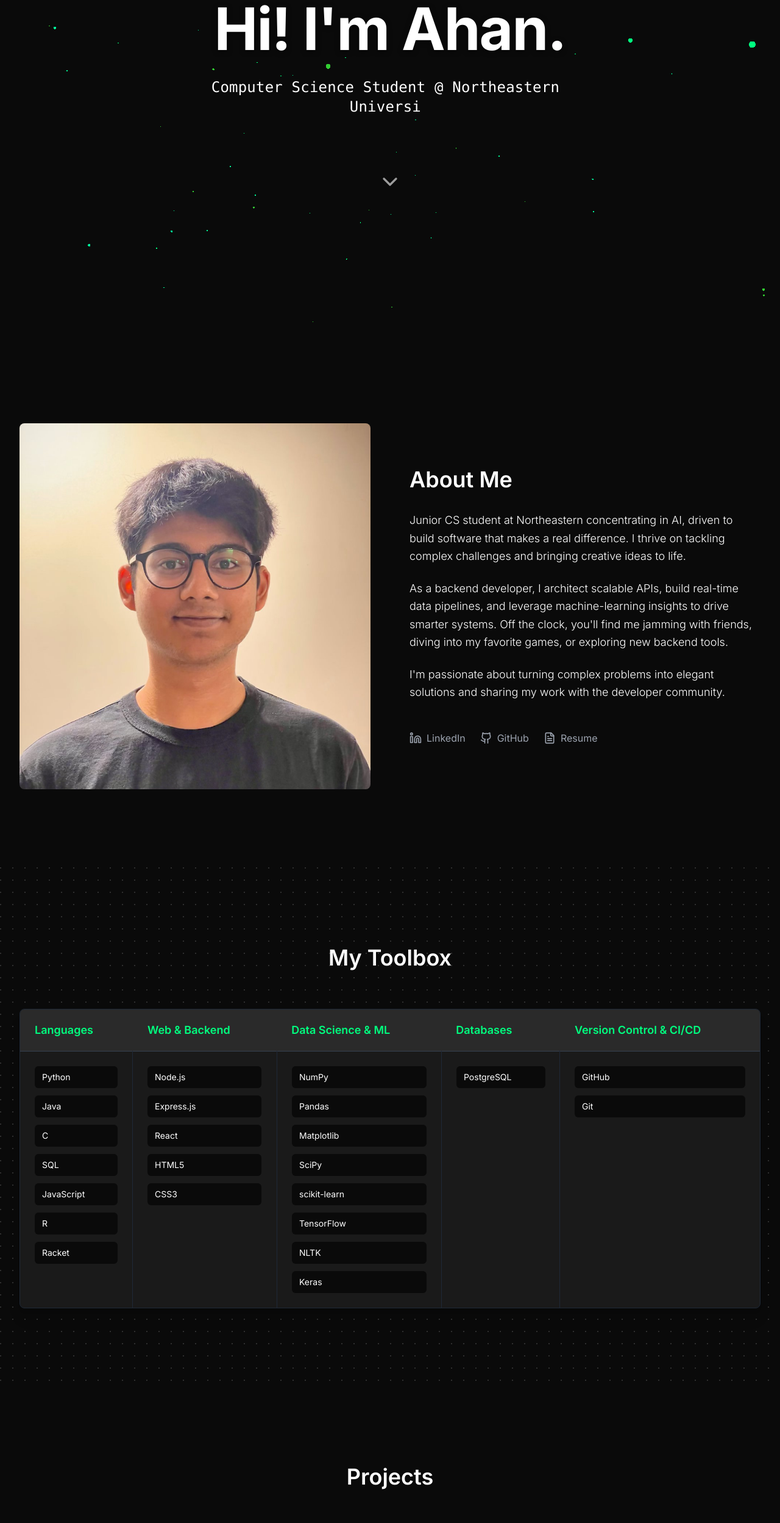
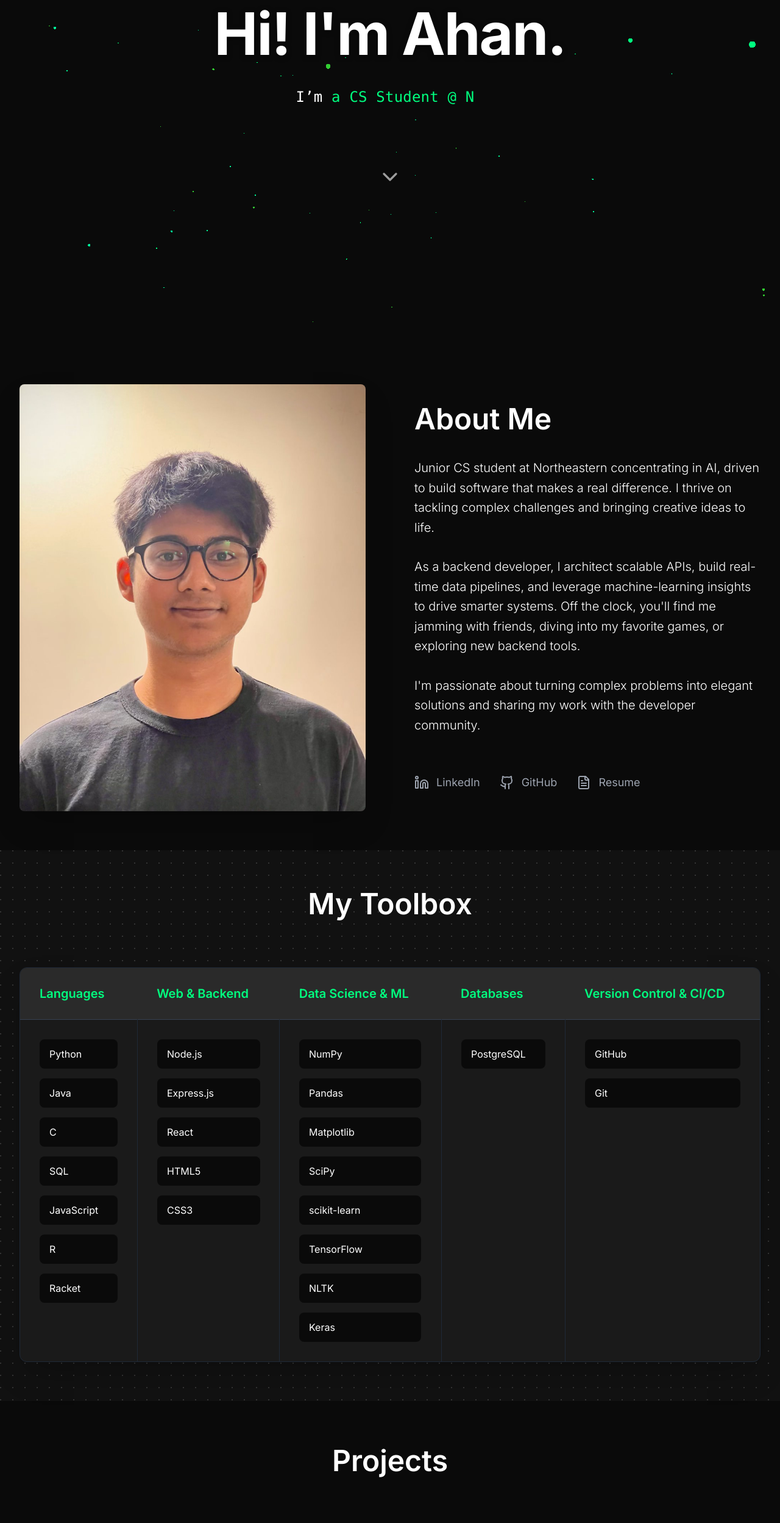
Before and after one commit to ahan-jain/personal-website, a React (Vite) app: page / in a window 1280 px wide. Shown: the part 234-2731 px from the top of the page at 61% size. Built offline with nearby package versions, Linux system fonts and the light colour scheme.

Commit message:
fixed section sizes and improved typing bio

```diff
--- a/src/App.tsx
+++ b/src/App.tsx
@@ -18,12 +18,12 @@ function App() {
   const targetTextRef = useRef('');
 
   const typingPhrases = [
-    "Computer Science Student @ Northeastern University",
-    "Incoming Software Engineer @ Darby",
-    "Pianist",
-    "Backend Developer",
-    "AI & ML enthusiast",
-    "Soccer Aficionado"
+    "a CS Student @ Northeastern University",
+    "an Incoming Software Engineer @ Darby",
+    "a Pianist",
+    "a Backend Developer",
+    "an AI & ML enthusiast",
+    "a Soccer Aficionado"
   ];
 
   // Scroll to top on page load/refresh
@@ -251,11 +251,11 @@ function App() {
           <h1 className="hero-headline text-6xl md:text-7xl lg:text-8xl font-bold mb-8 fade-in-up">
              Hi! I'm Ahan.
           </h1>
-          <div className="hero-bio text-xl md:text-2xl font-light tracking-wide mb-16 fade-in-up max-w-2xl mx-auto min-h-[3rem] flex items-center justify-center text-center" style={{letterSpacing: '0.2px'}}>
+          <div className="hero-bio text-xl md:text-2xl font-light tracking-wide mb-16 fade-in-up max-w-3xl mx-auto min-h-[3rem] flex items-center justify-center text-center" style={{letterSpacing: '0.2px'}}>
             <div className="font-mono flex items-center">
-              <span className="inline-block min-h-[1.5em] flex items-center">
-                {currentText}
-              </span>
+  <span className="min-h-[1.5em] flex items-center">
+    I’m&nbsp;<span className="text-[#00FF7F]">{currentText}</span>
+  </span>
               <span
                 className={`inline-block w-3 h-7 bg-[#00FF7F] ml-1 ${showCursor ? 'opacity-100' : 'opacity-0'} transition-opacity duration-150`}
               ></span>
@@ -273,20 +273,20 @@ function App() {
         </div>
       </section>
 
-      {/* Biography Section */}
-      <section id="about" className="py-32 px-8">
-        <div className="max-w-7xl mx-auto">
-          <div className="grid lg:grid-cols-2 gap-16 items-center">
+      {/* Biography Section - Full Screen Height */}
+      <section id="about" className="min-h-screen flex items-center justify-center py-16 px-8 bg-[#0A0A0A]">
+        <div className="max-w-7xl mx-auto w-full">
+          <div className="grid lg:grid-cols-2 gap-20 items-center">
             <div className="fade-in-up">
               <img
                 src="/FullSizeRender.jpg"
                 alt="Ahan Jain Portrait"
-                className="w-full h-[400px] md:h-[600px] lg:h-[600px] object-cover rounded-lg hover-zoom"
+                className="w-full h-[500px] md:h-[700px] lg:h-[700px] object-cover rounded-lg hover-zoom shadow-2xl"
               />
             </div>
             <div className="fade-in-up">
-              <h2 className="text-3xl md:text-4xl font-semibold mb-8">About Me</h2>
-              <div className="space-y-6 text-lg font-light leading-relaxed">
+              <h2 className="text-4xl md:text-5xl font-semibold mb-10">About Me</h2>
+              <div className="space-y-8 text-xl font-light leading-relaxed">
                 <p>
                   Junior CS student at Northeastern concentrating in AI, driven to build software that makes a real difference.
                   I thrive on tackling complex challenges and bringing creative ideas to life.
@@ -301,35 +301,35 @@ function App() {
               </div>
 
               {/* Social Links */}
-              <div className="flex space-x-6 mt-12">
+              <div className="flex space-x-8 mt-16">
                 <a
                   href="https://linkedin.com/in/ahanjain"
-                  className="flex items-center space-x-2 text-gray-400 hover:text-[#0077B5] transition-colors duration-300"
+                  className="flex items-center space-x-3 text-gray-400 hover:text-[#0077B5] transition-colors duration-300 text-lg"
                   aria-label="LinkedIn"
                   target="_blank"
                   rel="noopener noreferrer"
                 >
-                  <Linkedin className="w-5 h-5" />
+                  <Linkedin className="w-6 h-6" />
                   <span className="underline-animation">LinkedIn</span>
                 </a>
                 <a
                   href="https://github.com/ahan-jain"
-                  className="flex items-center space-x-2 text-gray-400 hover:text-white transition-colors duration-300"
+                  className="flex items-center space-x-3 text-gray-400 hover:text-white transition-colors duration-300 text-lg"
                   aria-label="GitHub"
                   target="_blank"
                   rel="noopener noreferrer"
                 >
-                  <Github className="w-5 h-5" />
+                  <Github className="w-6 h-6" />
                   <span className="underline-animation">GitHub</span>
                 </a>
                 <a
                   href="/Ahan_Jain_Resume.pdf"
-                  className="flex items-center space-x-2 text-gray-400 hover:text-[#00FF7F] transition-colors duration-300"
+                  className="flex items-center space-x-3 text-gray-400 hover:text-[#00FF7F] transition-colors duration-300 text-lg"
                   aria-label="Resume"
                   target="_blank"
                   rel="noopener noreferrer"
                 >
-                  <FileText className="w-5 h-5" />
+                  <FileText className="w-6 h-6" />
                   <span className="underline-animation">Resume</span>
                 </a>
               </div>
@@ -338,21 +338,21 @@ function App() {
         </div>
       </section>
 
-      {/* My Toolbox Section - Enhanced with Smooth Hover Animations */}
-      <section id="toolbox" className="flex items-center justify-center grain-texture px-8 py-32">
+      {/* My Toolbox Section - Full Screen Height */}
+      <section id="toolbox" className="min-h-screen flex items-center justify-center grain-texture px-8 py-16 bg-[#111111]">
         <div className="max-w-7xl mx-auto w-full">
-          <h2 className="text-3xl md:text-4xl font-semibold mb-16 text-center fade-in-up">
+          <h2 className="text-4xl md:text-5xl font-semibold mb-20 text-center fade-in-up">
             My Toolbox
           </h2>
 
           {/* Desktop Table View */}
           <div className="hidden lg:block fade-in-up">
-            <div className="bg-[#1a1a1a] rounded-lg overflow-hidden border border-gray-800 shadow-xl">
+            <div className="bg-[#1a1a1a] rounded-xl overflow-hidden border border-gray-800 shadow-2xl">
               <table className="w-full">
                 <thead>
                   <tr className="bg-[#2a2a2a] border-b border-gray-700">
                     {toolboxData.map((category, index) => (
-                      <th key={index} className="px-6 py-5 text-left font-semibold text-[#00FF7F] text-lg">
+                      <th key={index} className="px-8 py-7 text-left font-semibold text-[#00FF7F] text-xl">
                         {category.category}
                       </th>
                     ))}
@@ -361,12 +361,12 @@ function App() {
                 <tbody>
                   <tr>
                     {toolboxData.map((category, categoryIndex) => (
-                      <td key={categoryIndex} className="px-6 py-6 align-top border-r border-gray-800 last:border-r-0 pointer-events-auto">
-                        <div className="space-y-3">
+                      <td key={categoryIndex} className="px-8 py-8 align-top border-r border-gray-800 last:border-r-0 pointer-events-auto">
+                        <div className="space-y-4">
                           {category.items.map((item, itemIndex) => (
                             <div
                               key={itemIndex}
-                              className="toolbox-item bg-[#0A0A0A] px-3 py-2 rounded-md text-sm font-medium text-white cursor-default"
+                              className="toolbox-item bg-[#0A0A0A] px-4 py-3 rounded-lg text-base font-medium text-white cursor-default"
                               style={{
                                 willChange: 'transform, background-color, box-shadow',
                                 transition: 'all 200ms ease-in-out',
@@ -386,17 +386,17 @@ function App() {
           </div>
 
           {/* Mobile/Tablet Card View */}
-          <div className="lg:hidden space-y-8 fade-in-up">
+          <div className="lg:hidden space-y-10 fade-in-up">
             {toolboxData.map((category, index) => (
-              <div key={index} className="bg-[#1a1a1a] rounded-lg p-6 border border-gray-800 shadow-lg">
-                <h3 className="text-xl font-semibold text-[#00FF7F] mb-4">
+              <div key={index} className="bg-[#1a1a1a] rounded-xl p-8 border border-gray-800 shadow-xl">
+                <h3 className="text-2xl font-semibold text-[#00FF7F] mb-6">
                   {category.category}
                 </h3>
-                <div className="grid grid-cols-2 sm:grid-cols-3 gap-3">
+                <div className="grid grid-cols-2 sm:grid-cols-3 gap-4">
                   {category.items.map((item, itemIndex) => (
                     <div
                       key={itemIndex}
-                      className="toolbox-item bg-[#0A0A0A] px-3 py-2 rounded-md text-sm font-medium text-white cursor-default text-center"
+                      className="toolbox-item bg-[#0A0A0A] px-4 py-3 rounded-lg text-base font-medium text-white cursor-default text-center"
                       style={{
                         willChange: 'transform, background-color, box-shadow',
                         transition: 'all 200ms ease-in-out',
@@ -413,20 +413,20 @@ function App() {
         </div>
       </section>
 
-      {/* Portfolio Section */}
-      <section id="portfolio" className="py-32 px-8">
-        <div className="max-w-7xl mx-auto">
-          <h2 className="text-3xl md:text-4xl font-semibold mb-16 text-center fade-in-up">
+      {/* Portfolio Section - Full Screen Height */}
+      <section id="portfolio" className="min-h-screen flex items-center justify-center py-16 px-8 bg-[#0A0A0A]">
+        <div className="max-w-7xl mx-auto w-full">
+          <h2 className="text-4xl md:text-5xl font-semibold mb-20 text-center fade-in-up">
             Projects
           </h2>
-          <div className="grid md:grid-cols-2 lg:grid-cols-3 gap-8">
+          <div className="grid md:grid-cols-2 lg:grid-cols-3 gap-10">
             {portfolioProjects.map((project, index) => (
               <div key={index} className="fade-in-up card-hover">
                 <a
                   href={project.githubLink}
                   target="_blank"
                   rel="noopener noreferrer"
-                  className="block bg-[#1a1a1a] rounded-lg overflow-hidden group h-full flex flex-col cursor-pointer"
+                  className="block bg-[#1a1a1a] rounded-xl overflow-hidden group h-full flex flex-col cursor-pointer shadow-xl"
                 >
                   <div className="aspect-video overflow-hidden">
                     <img
@@ -439,9 +439,9 @@ function App() {
                       }`}
                     />
                   </div>
-                  <div className="p-6 flex-1 flex flex-col">
-                    <h3 className="text-xl font-semibold mb-2">{project.title}</h3>
-                    <p className="text-gray-400 mb-4 font-light flex-1">{project.description}</p>
+                  <div className="p-8 flex-1 flex flex-col">
+                    <h3 className="text-2xl font-semibold mb-3">{project.title}</h3>
+                    <p className="text-gray-400 mb-6 font-light flex-1 text-lg">{project.description}</p>
                   </div>
                 </a>
               </div>
@@ -449,12 +449,12 @@ function App() {
           </div>
 
           {/* View All Projects Button */}
-          <div className="text-center mt-12 fade-in-up">
+          <div className="text-center mt-16 fade-in-up">
             <a
               href="https://github.com/ahan-jain"
               target="_blank"
               rel="noopener noreferrer"
-              className="inline-flex items-center space-x-2 bg-white hover:bg-[#015FFC] text-black hover:text-white px-8 py-3 rounded-lg font-bold transition-all duration-300 hover:scale-105 hover:shadow-lg"
+              className="inline-flex items-center space-x-3 bg-white hover:bg-[#015FFC] text-black hover:text-white px-10 py-4 rounded-xl font-bold transition-all duration-300 hover:scale-105 hover:shadow-xl text-lg"
             >
               <span>View All Projects</span>
             </a>
@@ -463,15 +463,15 @@ function App() {
       </section>
 
       {/* Footer */}
-      <footer className="py-16 px-8 border-t border-gray-800">
+      <footer className="py-20 px-8 border-t border-gray-800 bg-[#0A0A0A]">
         <div className="max-w-7xl mx-auto">
           <div className="flex flex-col md:flex-row justify-between items-center">
-            <p className="text-gray-400 font-light mb-4 md:mb-0">
+            <p className="text-gray-400 font-light mb-6 md:mb-0 text-lg">
               © Ahan Jain
             </p>
 
             {/* Footer Social Links */}
-            <div className="flex space-x-6">
+            <div className="flex space-x-8">
               <a
                 href="https://github.com/ahan-jain"
                 target="_blank"
@@ -479,7 +479,7 @@ function App() {
                 className="text-gray-400 hover:text-white transition-colors duration-300"
                 aria-label="GitHub"
               >
-                <Github className="w-6 h-6" />
+                <Github className="w-7 h-7" />
               </a>
               <a
                 href="https://linkedin.com/in/ahanjain"
@@ -488,7 +488,7 @@ function App() {
                 className="text-gray-400 hover:text-[#0077B5] transition-colors duration-300"
                 aria-label="LinkedIn"
               >
-                <Linkedin className="w-6 h-6" />
+                <Linkedin className="w-7 h-7" />
               </a>
             </div>
           </div>
@@ -515,15 +515,15 @@ function App() {
         /* Prevent hover dead zones */
         td {
           margin: 0 !important;
-          padding: 1.5rem !important;
+          padding: 2rem !important;
         }
 
-        .space-y-3 > * + * {
-          margin-top: 0.75rem !important;
+        .space-y-4 > * + * {
+          margin-top: 1rem !important;
         }
 
-        .gap-3 {
-          gap: 0.75rem !important;
+        .gap-4 {
+          gap: 1rem !important;
         }
       `}</style>
     </div>
```
